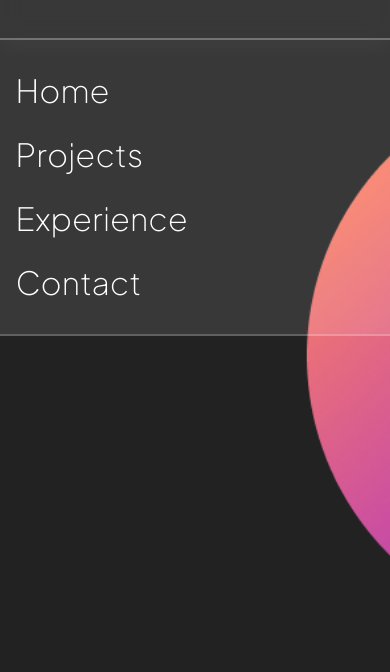
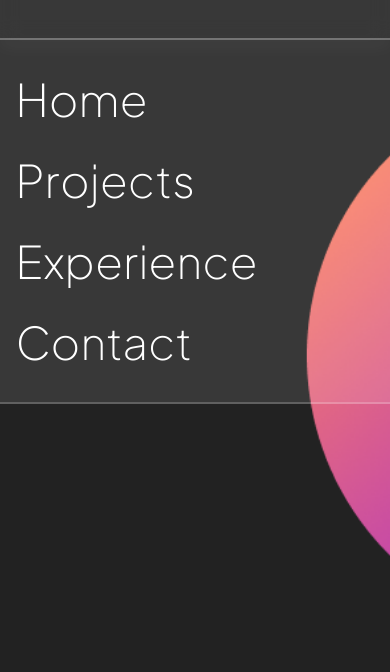
Before and after one commit to RohitSingh-18/Portfolio-Task, a website: page index.html in a window 390 px wide. Both pictures are taken after a click on the icon 324 px from the left and 99 px from the top of the page. Shown: the part 160-832 px from the top of the page. Drawn offline with nearby package versions, Linux system fonts and the light colour scheme.

Commit message:
nav-bar updated

```diff
--- a/style.css
+++ b/style.css
@@ -390,7 +390,7 @@ footer .icons {
     display: block;
   }
   .navbar a {
-    font-size: xx-large;
+    font-size: 45px;
     display: block;
     margin: 1.5rem 0;
   }
@@ -419,7 +419,7 @@ footer .icons {
 }
 
 /* AVATAR */
-@media (min-width: 320px) and (max-width: 575px) {
+@media (max-width: 575px) {
   .header img {
     height: 110px;
   }
```
